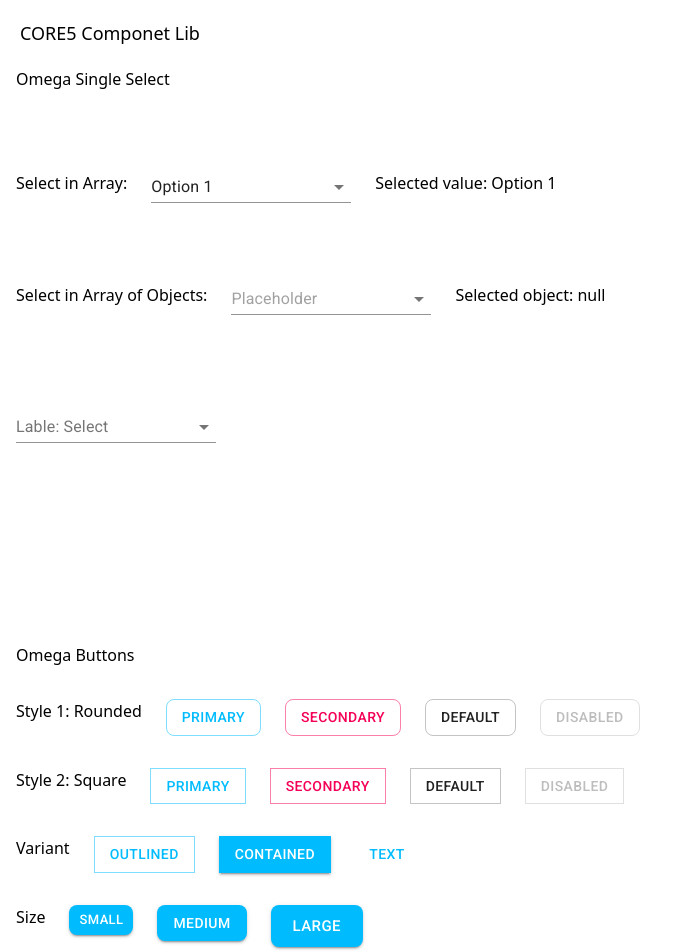
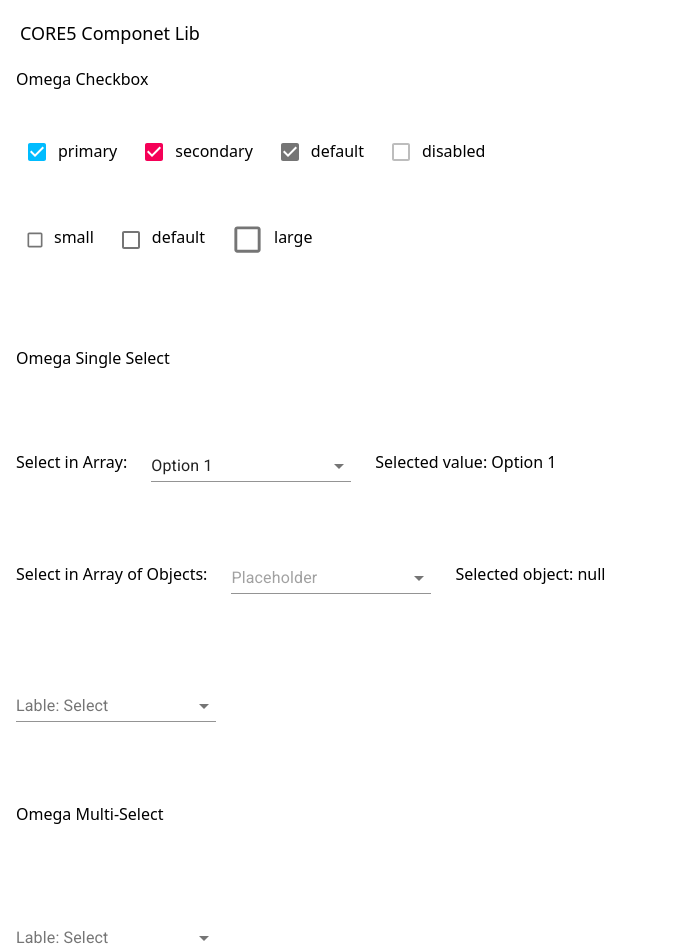
Before and after one commit to volcanohong/react-lib, a React (Create React App) app: page / in a window 1280 px wide. Shown: the top 952 px of the page, without its empty margins (0-687 px from the left). Built offline with nearby package versions, Linux system fonts and the light colour scheme.

Commit message:
om checkbox

```diff
--- a/src/App.js
+++ b/src/App.js
@@ -1,7 +1,9 @@
 import React from 'react';
 import { makeStyles, MuiThemeProvider, unstable_createMuiStrictModeTheme as createMuiTheme } from '@material-ui/core/styles';
 import OmButton from './component/OmButton';
+import OmCheckbox from './component/OmCheckbox';
 import OmSingleSelect from './component/OmSingleSelect';
+import OmMultiSelect from './component/OmMultiSelect';
 
 //Warnings in strict mode https://github.com/mui-org/material-ui/issues/13394
 //unstable_createMuiStrictModeTheme as createMuiTheme
@@ -44,13 +46,48 @@ function App() {
     { id: 4, name: 'Option 40' }
   ]
 
+  const optionsObjectAll = [
+    { id: 0, name: 'All' },
+    { id: 1, name: 'Option 10' },
+    { id: 2, name: 'Option 20' },
+    { id: 3, name: 'Option 30' },
+    { id: 4, name: 'Option 40' }
+  ]
+
   const [value1, setValue1] = React.useState(optionsArray[0]);
   const [value2, setValue2] = React.useState(null);
+
+
+  const [checked, setChecked] = React.useState(true);
+
+  const handleChange = (event) => {
+    setChecked(event.target.checked);
+  };
 
   return (
     <MuiThemeProvider theme={theme}>
       <div className="">
         <header className="om-p-5 om-text-lg">CORE5 Componet Lib</header>
+
+        <div className="om-container om-mx-auto om-px-4 om-space-y-10">
+          <div className="om-w-full">
+            <span>Omega Checkbox</span>
+          </div>
+          <div className="om-flex om-flex-row">
+            <OmCheckbox checked={checked} onChange={handleChange}></OmCheckbox> <span className="om-mt-2 om-pr-4">primary</span>
+            <OmCheckbox checked color='secondary'></OmCheckbox> <span className="om-mt-2 om-pr-4">secondary</span>
+            <OmCheckbox checked color='default'></OmCheckbox> <span className="om-mt-2 om-pr-4">default</span>
+            <OmCheckbox disabled></OmCheckbox><span className="om-mt-2 om-pr-4">disabled</span>
+          </div>
+          <div className="om-flex om-flex-row">
+            <OmCheckbox size='small' /> <span className="om-mt-3 om-pr-4">small</span>
+            <OmCheckbox size='default' /><span className="om-mt-3 om-pr-4">default</span>
+            <OmCheckbox size='large' /><span className="om-mt-3 om-pr-4">large</span>
+          </div>
+        </div>
+
+        <div className="om-flex om-flex-row om-my-10">
+        </div>
 
         <div className="om-container om-mx-auto om-px-4 om-space-y-20">
           <div className="om-w-full">
@@ -88,14 +125,14 @@ function App() {
         <div className="om-flex om-flex-row om-my-10">
         </div>
 
-        {/* <div className="om-container om-mx-auto om-px-4 om-space-y-20">
+        <div className="om-container om-mx-auto om-px-4 om-space-y-20">
           <div className="om-w-full">
             <span>Omega Multi-Select</span>
           </div>
           <div className="om-flex om-flex-row om-space-x-6">
-            <OmSingleSelect lable="Lable: Select" options={optionsArray} width="250" multiple></OmSingleSelect>
+            <OmMultiSelect lable="Lable: Select" options={optionsObjectAll}></OmMultiSelect>
           </div>
-        </div> */}
+        </div>
 
         <div className="om-flex om-flex-row om-my-20">
         </div>
--- /dev/null
+++ b/src/component/OmCheckbox.jsx
@@ -0,0 +1,22 @@
+import React from "react";
+import Checkbox from "@material-ui/core/Checkbox";
+import CheckBoxOutlineBlankIcon from '@material-ui/icons/CheckBoxOutlineBlank';
+import CheckBoxIcon from '@material-ui/icons/CheckBox';
+
+function OmCheckbox(props) {
+    const { checked, handleChange, size, ...others } = props
+    const color = props.color ? props.color : "primary"; // primary | secondary | default
+
+    return (
+        <Checkbox
+            icon={<CheckBoxOutlineBlankIcon fontSize={size} />}
+            checkedIcon={<CheckBoxIcon fontSize={size} />}
+            checked={checked}
+            onChange={handleChange}
+            color={color}
+            {...others}
+        />
+    );
+}
+
+export default React.memo(OmCheckbox);
--- /dev/null
+++ b/src/component/OmMultiSelect.jsx
@@ -0,0 +1,85 @@
+import React, { useState } from 'react';
+import { makeStyles } from '@material-ui/core/styles';
+import TextField from '@material-ui/core/TextField';
+import Autocomplete from '@material-ui/lab/Autocomplete';
+import Checkbox from '@material-ui/core/Checkbox';
+import CheckBoxOutlineBlankIcon from '@material-ui/icons/CheckBoxOutlineBlank';
+import CheckBoxIcon from '@material-ui/icons/CheckBox';
+
+const useStyles = makeStyles({
+  root: {
+    '&:focus': {
+      outline: 'none',
+    },
+  },
+  select: {
+    fontSize: 15,
+    minWidth: 250,
+  },
+});
+
+function OmMultiSelect(props) {
+  const classes = useStyles();
+  const { lable, options, width, field, placeholder, ...others } = props;
+  // const minWidth = width ? width : 200; // now working
+  let minWidth = 200;
+  // console.log(value);
+
+  //array of objects can cause unmatch of value and option, which generates lots of warnings
+  const handleObjectMatch = (opt, val) => {
+    if (field) {
+      return opt[field] === val[field];
+    }
+    return opt === val;
+  }
+
+
+  const icon = <CheckBoxOutlineBlankIcon fontSize="small" />;
+  const checkedIcon = <CheckBoxIcon fontSize="small" />;
+  const [selectedValue] = useState([]);
+  return (
+    <div className={props.className}>
+      <Autocomplete
+        multiple
+        disableCloseOnSelect
+        limitTags={1}
+        options={options}
+        getOptionLabel={(option) => field ? option[field] : option}
+        getOptionSelected={handleObjectMatch}
+        style={{ width: minWidth }}
+        autoHighlight
+        autoComplete
+        autoSelect
+        // renderOption={(option, state) => {
+        //   // const idx = selectedValue.findIndex(
+        //   //   opt => opt[field].toLowerCase() === 'All' || opt.toLowerCase === 'All'
+        //   // );
+        //   // if (idx > -1) {
+        //   //   state.selected = true;
+        //   // }
+        //   return (
+        //     <React.Fragment>
+        //       <Checkbox
+        //         // icon={icon}
+        //         // checkedIcon={checkedIcon}
+        //         style={{ marginRight: 8 }}
+        //         checked={state.selected}
+        //       />
+        //       {field ? option[field] : option}
+        //     </React.Fragment>
+        //   );
+        // }}
+        renderInput={(params) => (
+          <TextField
+            {...params}
+            label={lable}
+            placeholder={placeholder}
+          />
+        )}
+        {...others}
+      />
+    </div>
+  );
+}
+
+export default React.memo(OmMultiSelect);
--- a/src/component/OmSingleSelect.jsx
+++ b/src/component/OmSingleSelect.jsx
@@ -18,10 +18,8 @@ const useStyles = makeStyles({
 function OmSingleSelect(props) {
   const classes = useStyles();
   const { lable, options, width, field, placeholder, ...others } = props;
-  // const minWidth = width ? width : 200; // now working
+  // note: const minWidth = width ? width : 200; // now working
   let minWidth = 200;
-  // console.log(value);
-
   //array of objects can cause unmatch of value and option, which generates lots of warnings
   const handleObjectMatch = (opt, val) => {
     if (field) {
@@ -40,7 +38,6 @@ function OmSingleSelect(props) {
         autoHighlight
         autoComplete
         autoSelect
-        // multiple
         renderInput={(params) => (
           <TextField
             {...params}
```
